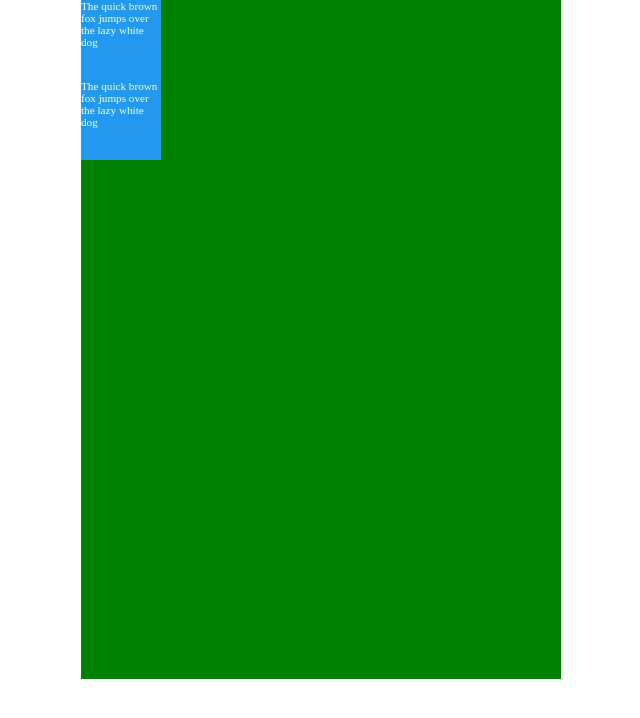
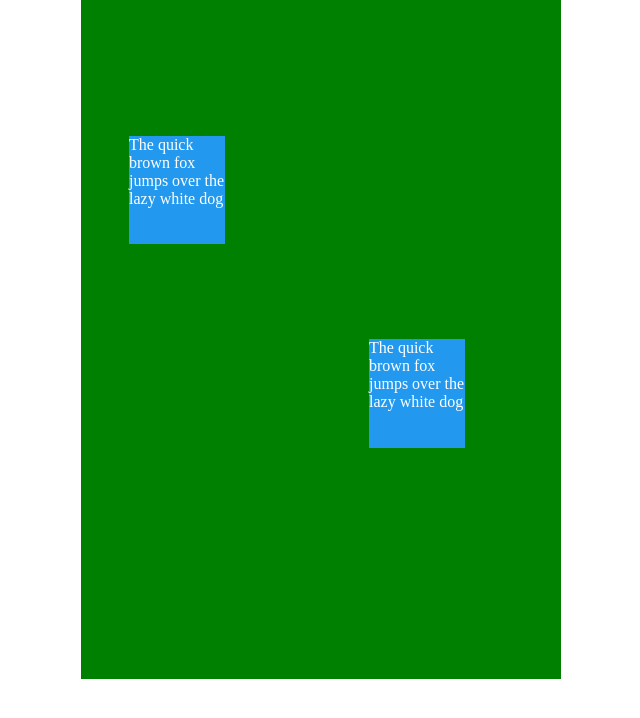
Before and after one commit to NessaAz/rate-my-service, a React (Vite) app: page / in a window 1280 px wide. Shown: the top 718 px of the page, without its empty margins (319-959 px from the left). Built offline with nearby package versions, Linux system fonts and the light colour scheme.

Commit message:
Set initial property of item from data

```diff
--- a/src/Components/Canvas/Canvas.css
+++ b/src/Components/Canvas/Canvas.css
@@ -5,4 +5,6 @@
     height: calc(var(--canvas-width) * 1.414);
     margin: auto;
     background-color: green;
+
+    position: relative;
 }
--- a/src/Components/Text/Text.css
+++ b/src/Components/Text/Text.css
@@ -1,3 +1,7 @@
+.text-item {
+  position: absolute;
+}
+
 .resize-drag {
     background-color: #29e;
     color: white;
--- a/src/Components/Text/Text.jsx
+++ b/src/Components/Text/Text.jsx
@@ -2,11 +2,11 @@ import React from "react";
 import "./Text.css"
 
 function Text({data}){
+    const itemStyle = {...data.size, ...data.position}
+
     return (
-        <div className="resize-drag yes-drop">
-            <div id="">
-                {data.content}
-            </div>
+        <div className="resize-drag yes-drop text-item" style={itemStyle}>
+            <p style={data.contentStyle}>{data.content}</p>
         </div>
     )
 }
--- a/src/Utilities/Data/data.js
+++ b/src/Utilities/Data/data.js
@@ -2,12 +2,24 @@ const data = [
     {
         id: 1,
         type: "text",
-        content: "The quick brown fox jumps over the lazy white dog"
+        size: {width: "20%", height: "16%"},
+        position: {top: "20%", left: "10%"},
+        element: "p",
+        content: "The quick brown fox jumps over the lazy white dog",
+        contentStyle: {
+            fontSize: "1rem"
+        }
     },
     {
         id: 2,
         type: "text",
-        content: "The quick brown fox jumps over the lazy white dog"
+        size: {width: "20%", height: "16%"},
+        position: {top: "50%", left: "60%"},
+        element: "p",
+        content: "The quick brown fox jumps over the lazy white dog",
+        contentStyle: {
+            fontSize: "1rem"
+        }
     }
 ]
 
```
